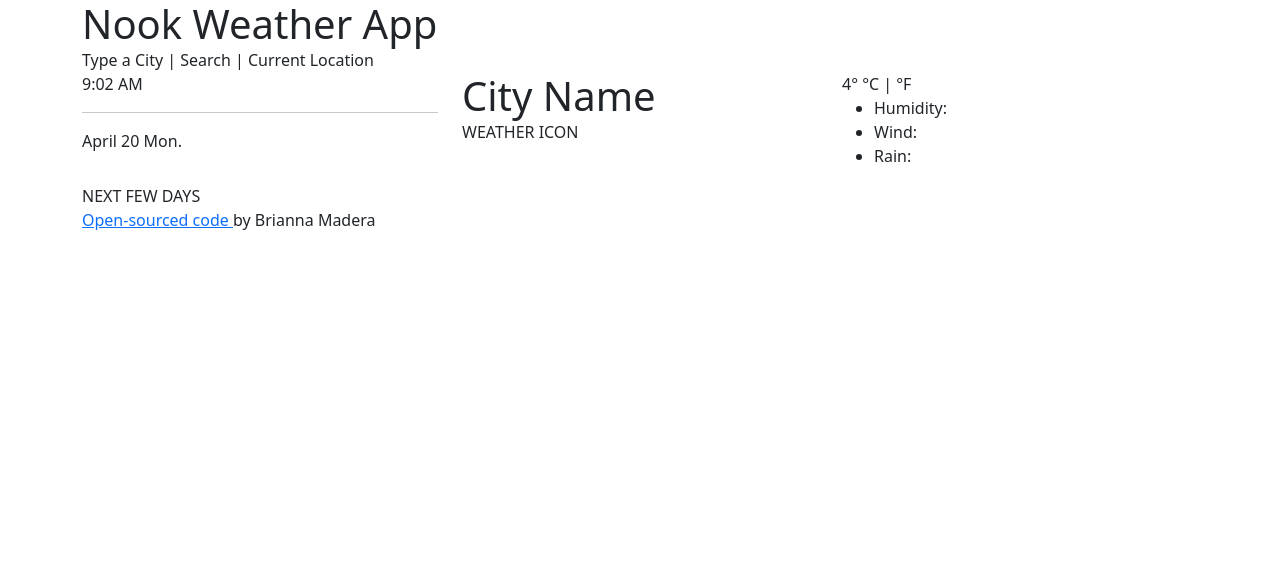
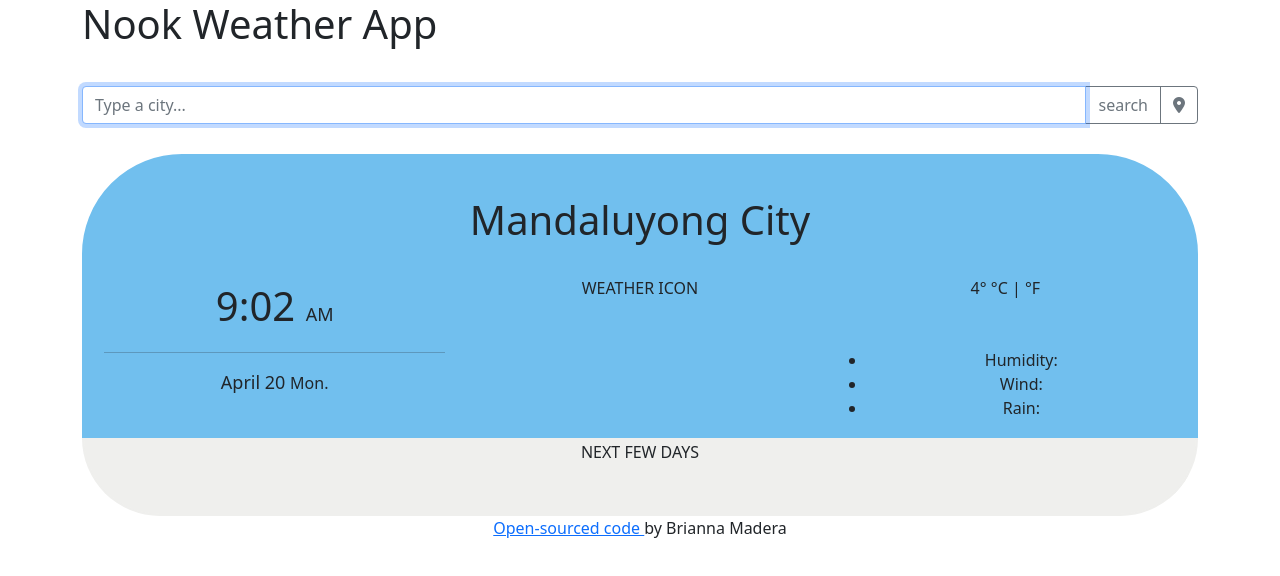
Before and after one commit to bizmadera/vanilla-weather-app, a plain HTML site: page index.html in a window 1280 px wide. Drawn offline with nearby package versions, Linux system fonts and the light colour scheme.

Commit message:
added search form and card body css

```diff
--- a/index.html
+++ b/index.html
@@ -12,14 +12,25 @@
       integrity="sha384-1BmE4kWBq78iYhFldvKuhfTAU6auU8tT94WrHftjDbrCEXSU1oBoqyl2QvZ6jIW3"
       crossorigin="anonymous"
     />
+    <script src="https://kit.fontawesome.com/37d8eee4ff.js" crossorigin="anonymous"></script>
   </head>
   <body>
     <div class="container">
       <h1>Nook Weather App</h1>
-      <div id="search-form">
-          Type a City | Search | Current Location
-      </div>
-      <div id="weather-app-top">
+      <form class="input-group form" id="search-form">
+        <input type="search" class="form-control" placeholder="Type a city..." autofocus="on" autocomplete="off" id="city-input">
+        <input class="btn btn-outline-secondary" value="search" type="submit"> </input>
+        <button class="btn btn-outline-secondary" type="button">
+            <i class="fa-solid fa-location-dot"></i>
+        </button>
+      </form>
+      <div class="weather-app-top">
+          <div>
+              <h1>
+                Mandaluyong City
+              </h1>
+              </br>
+          </div>
           <div class="row">
               <div class="col-4">
                   <span class="header">
@@ -37,9 +48,6 @@
                   </span>
               </div>
               <div class="col-4">
-                  <h1>
-                      City Name
-                  </h1>
                   <div id="main-weather-icon">
                       WEATHER ICON
                   </div>
@@ -51,6 +59,9 @@
                   <span>
                       °C | °F
                   </span>
+                </br>
+                </br>
+                </br>
                   <ul>
                       <li>
                           Humidity:
@@ -65,7 +76,7 @@
               </div>
           </div>
       </div>
-      <div id="weather-app-bottom">
+      <div class="weather-app-bottom">
           NEXT FEW DAYS
       </div>
       <p>
--- a/src/styles.css
+++ b/src/styles.css
@@ -1,3 +1,30 @@
-h1{
-    display: inline;
+p {
+    text-align: center;
 }
+.form{
+    padding: 30px 0px 30px 0px;
+}
+.weather-app-top{
+    background-color: #71BFEE;
+    border: 2px solid;
+    border-color: #71BFEE;
+    border-radius: 100px 100px 0px 0px;
+    padding: 40px 20px 0px 20px;
+    text-align: center;
+}
+.header{
+    font-size: 40px;
+}
+.subheader{
+    font-size: 18px;
+}
+
+
+.weather-app-bottom {
+    background-color: #EFEFED;
+    border: 2px solid;
+    border-color: #EFEFED;
+    border-radius: 0px 0px 100px 100px;
+    padding: 0px 0px 50px 0px;
+    text-align: center;
+}
```
